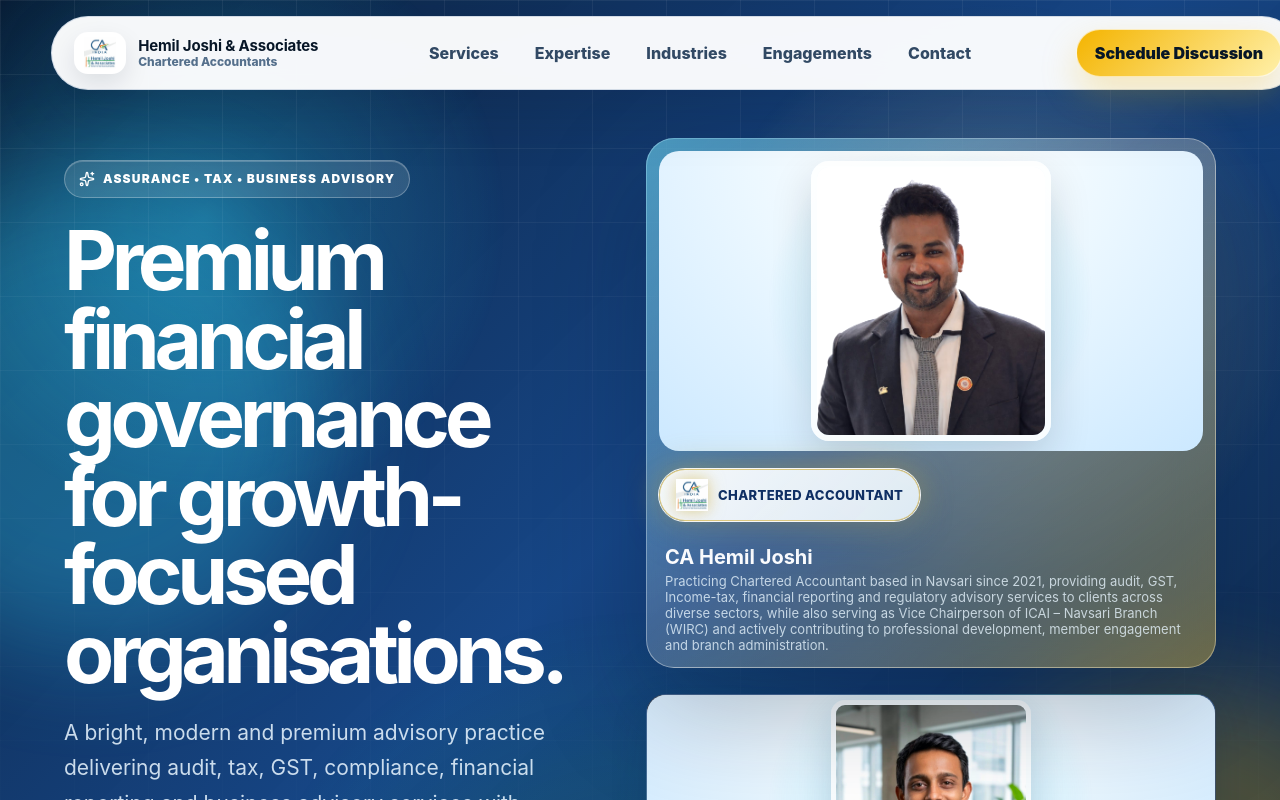
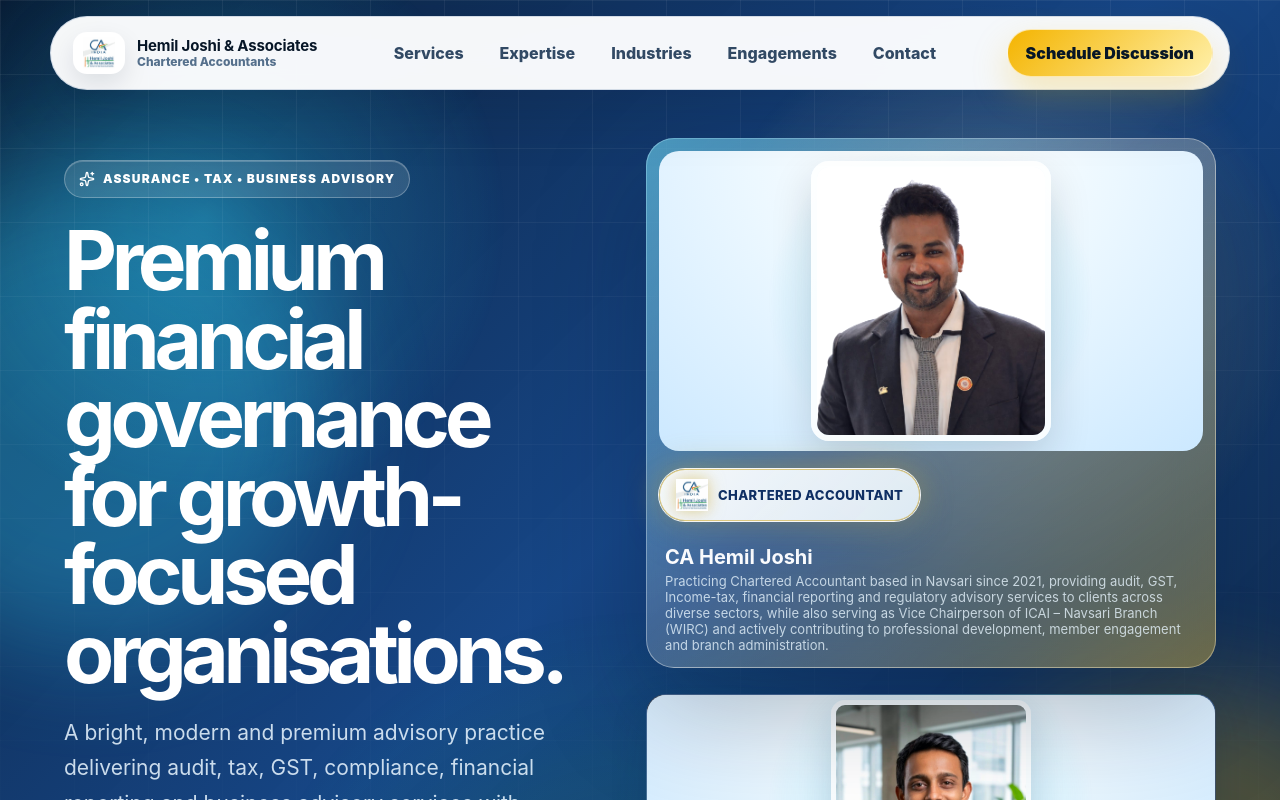
Before and after one commit to haranovaecosolutions/HJA, a React (Vite) app: page / in a window 1280 px wide. Shown: the top 800 px of the page. Built offline with nearby package versions, Linux system fonts and the light colour scheme.

Commit message:
Fix header overflow on desktop and laptop screens

```diff
--- a/src/styles.css
+++ b/src/styles.css
@@ -37,14 +37,18 @@
 
 .site-header {
   position: fixed;
-  inset: 16px clamp(16px, 4vw, 56px) auto;
+  top: 16px;
+  left: 16px;
+  right: 16px;
   z-index: 60;
-  width: min(100%, calc(100vw - 32px));
-  max-width: 1380px;
+  width: auto;
+  max-width: 1180px;
+  margin: 0 auto;
   display: flex;
+  flex-wrap: wrap;
   align-items: center;
   justify-content: space-between;
-  gap: 18px;
+  gap: 14px;
   padding: 12px 16px;
   border: 1px solid rgba(209, 218, 229, 0.96);
   border-radius: 999px;
@@ -74,12 +78,16 @@
 .brand strong { font-size: 15px; letter-spacing: -0.01em; }
 .brand small { color: var(--muted); font-size: 12px; font-weight: 800; }
 .desktop-nav {
-  flex: 1;
+  flex: 1 1 auto;
+  min-width: 0;
   display: flex;
   justify-content: center;
   gap: 8px;
   flex-wrap: wrap;
   align-items: center;
+  overflow-x: auto;
+  padding: 0 6px;
+  max-width: calc(100vw - 320px);
 }
 .desktop-nav button {
   border: 0;
@@ -89,6 +97,7 @@
   padding: 10px 14px;
   border-radius: 999px;
   transition: 0.22s ease;
+  white-space: nowrap;
 }
 .desktop-nav button:hover { background: rgba(29, 78, 216, 0.09); color: var(--royal); }
 .nav-cta {
@@ -616,6 +625,19 @@
 footer p { margin: 4px 0 0; }
 
 @media (max-width: 1180px) {
+  .site-header {
+    gap: 12px;
+    padding: 14px 14px;
+  }
+  .desktop-nav {
+    width: 100%;
+    justify-content: center;
+    gap: 6px;
+    padding: 0;
+  }
+  .nav-cta {
+    flex: 0 0 auto;
+  }
   .service-grid { grid-template-columns: repeat(2, minmax(0, 1fr)); }
   .hero { grid-template-columns: 1fr; }
   .hero-top { grid-template-columns: 1fr; }
```
